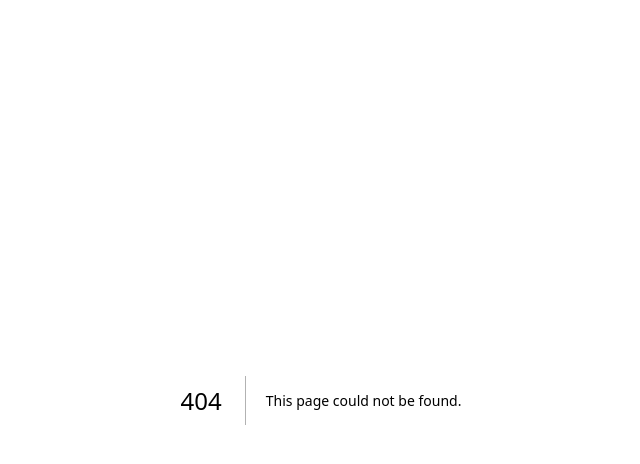
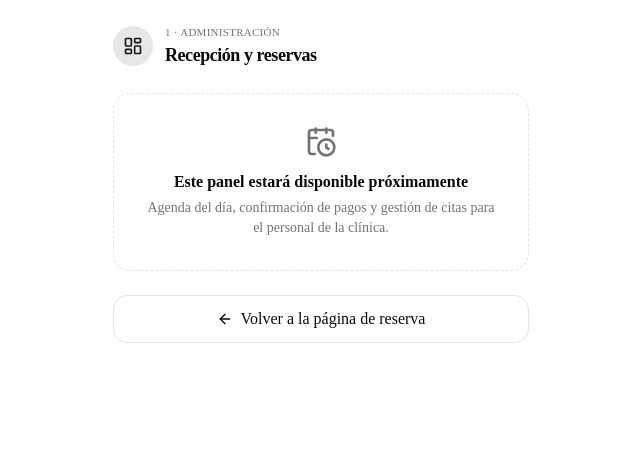
Before and after one commit to jggalviz/medisys, a Next.js app: page /1/admin in a window 1280 px wide. Before the commit this address had no page. Shown: the top 464 px of the page, without its empty margins (319-959 px from the left). Built offline with nearby package versions, Linux system fonts and the light colour scheme.

Commit message:
refactor: simplify route to /[clinicSlug] and add admin scaffold

```diff
--- /dev/null
+++ b/src/app/[clinicSlug]/admin/page.tsx
@@ -0,0 +1,66 @@
+import Link from "next/link"
+import type { Metadata } from "next"
+
+import { ArrowLeft, CalendarClock, LayoutDashboard } from "lucide-react"
+
+type AdminPageProps = {
+  params: Promise<{ clinicSlug: string }>
+}
+
+/**
+ * Vista de administración / recepción del tenant (work in progress).
+ * URL futura: /[clinicSlug]/admin (ej. https://medisys.com.ve/santa-ines/admin).
+ *
+ * En la siguiente fase se conectará con la autenticación del personal,
+ * la agenda del día, confirmación de pagos y gestión de reservas.
+ */
+export const metadata: Metadata = {
+  title: "Panel de la clínica | Medisys",
+  robots: { index: false },
+}
+
+export default async function AdminPage({ params }: AdminPageProps) {
+  const { clinicSlug } = await params
+
+  return (
+    <main className="mx-auto flex min-h-dvh w-full max-w-md flex-col gap-6 px-4 py-6">
+      <header className="flex items-center gap-3">
+        <span className="flex size-10 items-center justify-center rounded-full bg-primary/10 text-primary">
+          <LayoutDashboard className="size-5" />
+        </span>
+        <div className="flex min-w-0 flex-1 flex-col">
+          <span className="text-[11px] font-medium uppercase tracking-wide text-muted-foreground">
+            {clinicSlug} · Administración
+          </span>
+          <h1 className="truncate text-lg font-semibold tracking-tight">
+            Recepción y reservas
+          </h1>
+        </div>
+      </header>
+
+      <section
+        className="flex flex-col items-center gap-3 rounded-2xl border border-dashed bg-card p-8 text-center"
+        aria-label="Panel en construcción"
+      >
+        <CalendarClock className="size-8 text-muted-foreground" />
+        <div className="flex flex-col gap-1">
+          <h2 className="font-semibold">Este panel estará disponible próximamente</h2>
+          <p className="text-sm text-muted-foreground">
+            Agenda del día, confirmación de pagos y gestión de citas para el
+            personal de la clínica.
+          </p>
+        </div>
+      </section>
+
+      <nav className="flex flex-col gap-2">
+        <Link
+          href={`/${clinicSlug}`}
+          className="flex h-12 items-center justify-center gap-2 rounded-xl border border-border bg-background text-base font-medium transition-colors hover:bg-muted/40"
+        >
+          <ArrowLeft className="size-4" />
+          Volver a la página de reserva
+        </Link>
+      </nav>
+    </main>
+  )
+}
--- a/src/app/[clinicSlug]/reservar/page.tsx
+++ b/src/app/[clinicSlug]/page.tsx
@@ -4,21 +4,20 @@ import type { Metadata } from "next"
 import { createClient } from "@/lib/supabase/server"
 import { BookingWizard } from "@/components/booking/BookingWizard"
 
-type ReservarPageProps = {
+type ClinicPageProps = {
   params: Promise<{ clinicSlug: string }>
 }
 
 /**
- * Página pública de reserva Multi-Tenant.
- * Cada clínica tiene su URL personalizada: /[clinicSlug]/reservar
- * (ej. https://medisys.com.ve/santa-ines/reservar).
+ * Página pública Multi-Tenant de la clínica.
+ * URL directa de reserva: /[clinicSlug] (ej. https://medisys.com.ve/santa-ines).
  *
  * Carga la info pública del tenant (nombre, logo, datos_pago_movil) y
  * despliega el BookingWizard (Paciente → Médico → Fecha/hora → Pago).
  */
 export async function generateMetadata({
   params,
-}: ReservarPageProps): Promise<Metadata> {
+}: ClinicPageProps): Promise<Metadata> {
   const { clinicSlug } = await params
   const supabase = await createClient()
 
@@ -47,7 +46,7 @@ export async function generateMetadata({
   }
 }
 
-export default async function ReservarPage({ params }: ReservarPageProps) {
+export default async function ClinicPage({ params }: ClinicPageProps) {
   const { clinicSlug } = await params
   const supabase = await createClient()
 
```
